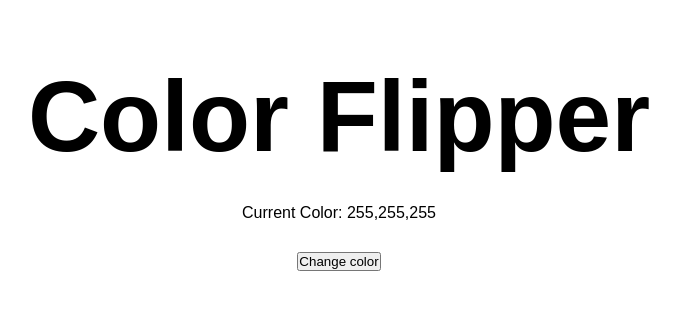
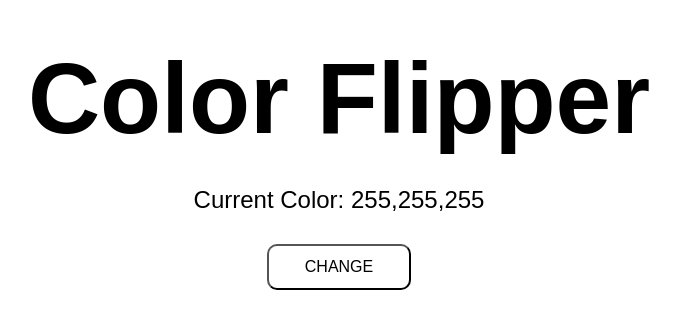
Before and after one commit to raghavthapar7/Color-Flipper, a plain HTML site: page index.html in a window 1280 px wide. Shown: the part 235-564 px from the top of the page, without its empty margins (301-981 px from the left). Drawn offline with Linux system fonts and the light colour scheme; a web font is replaced by a local one.

Commit message:
Adding more styles

```diff
--- a/index.html
+++ b/index.html
@@ -7,12 +7,12 @@
     <title>Color Flipper</title>
   </head>
   <body>
-    <header>
+    <header class="header">
       <h1 class="heading">Color Flipper</h1>
       <p class="color-teller">
         Current Color: <span class="color">255,255,255</span>
       </p>
-      <button class="btn-change">Change color</button>
+      <button class="btn-change">Change</button>
     </header>
 
     <script src="script.js"></script>
--- a/style.css
+++ b/style.css
@@ -14,7 +14,7 @@ body {
   height: 100vh;
 }
 
-header {
+.header {
   height: 100%;
   display: flex;
   flex-direction: column;
@@ -26,3 +26,17 @@ header {
 .heading {
   font-size: 100px;
 }
+
+.color-teller {
+  font-size: 24px;
+}
+
+.btn-change {
+  font-family: inherit;
+  background: none;
+  font-size: 16px;
+  padding: 12px 36px;
+  border-radius: 10px;
+  text-transform: uppercase;
+  cursor: pointer;
+}
```
